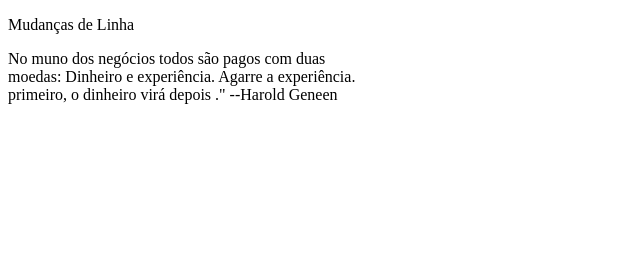
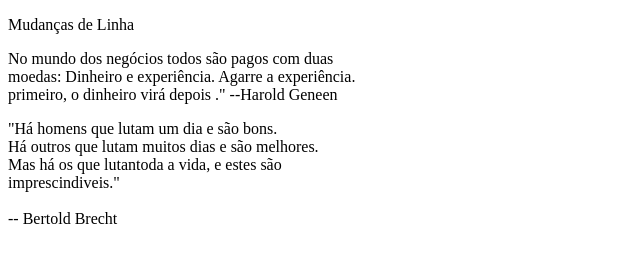
Before and after one commit to 1TDSS-21/exercicio-inicial, a plain HTML site: page exercicios/indexb.html in a window 1280 px wide. Shown: the whole page, without its empty margins (0-640 px from the left). Drawn offline with Linux system fonts and the light colour scheme.

Commit message:
Bloco Final

```diff
--- a/exercicios/indexb.html
+++ b/exercicios/indexb.html
@@ -8,10 +8,18 @@
 <body>
     <p>Mudanças de Linha</p>
 
-<p>No muno dos negócios todos são pagos com duas <br>
+<p>No mundo dos negócios todos são pagos com duas <br>
 moedas: Dinheiro e experiência. Agarre a experiência.<br>
 primeiro, o dinheiro virá depois ." --Harold Geneen
 </p>
 
+<p>"Há homens que lutam um dia e são bons.<br>
+Há outros que lutam muitos dias e são melhores. <br>
+Mas há os que lutantoda a vida, e estes são<br>
+imprescindiveis."
+<br>
+<br>
+-- Bertold Brecht
+</p>
 </body>
 </html>
```
